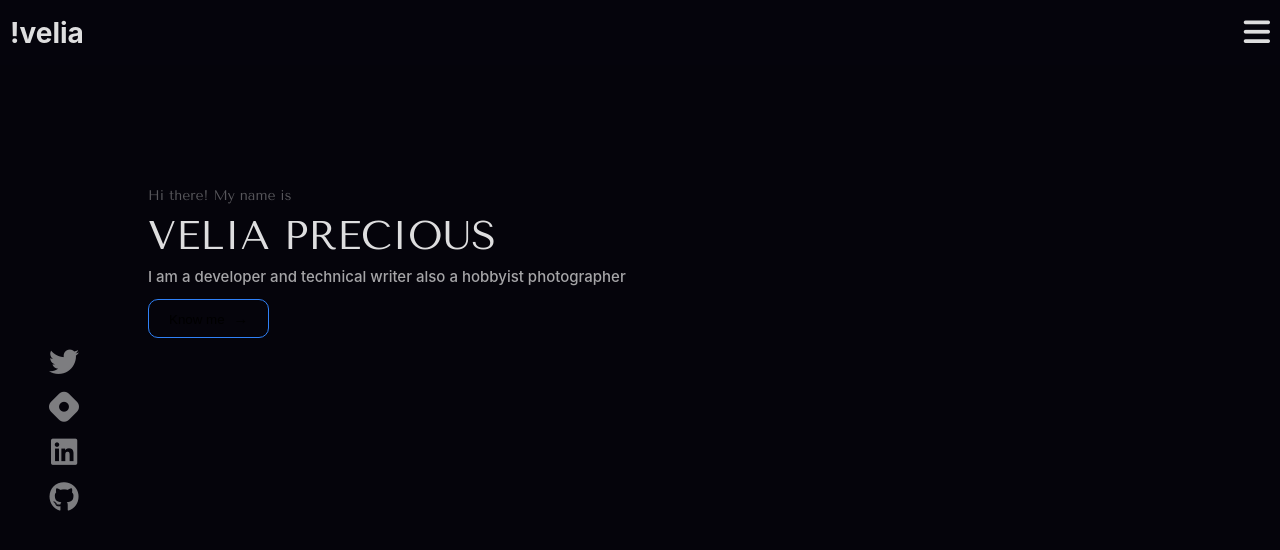
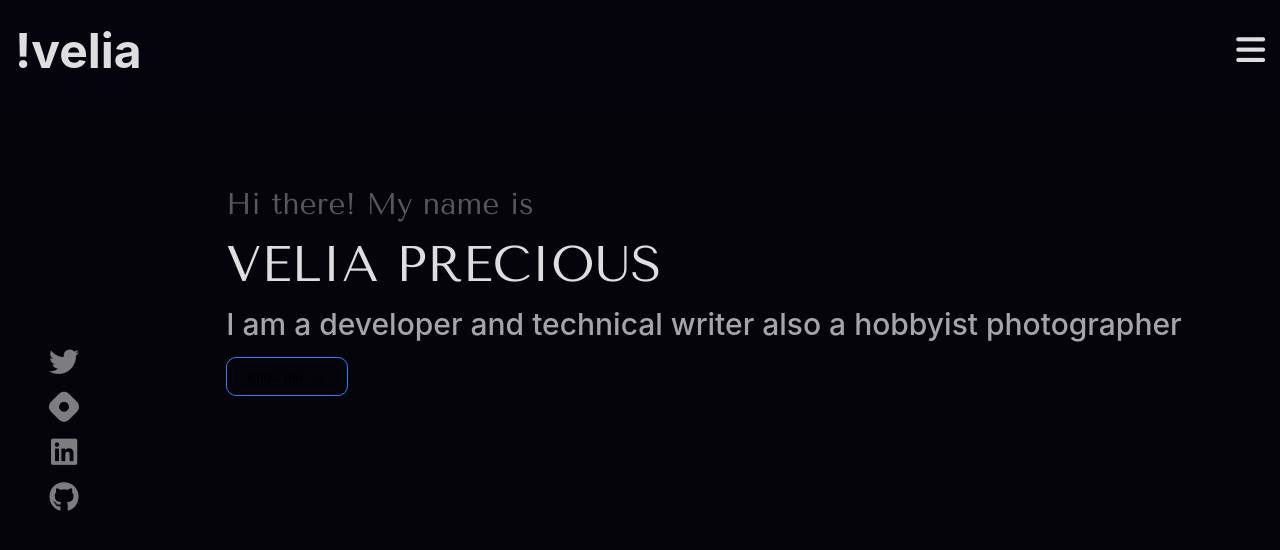
Before and after one commit to Vee-keme/portfolio, a React (Vite) app: page / in a window 1280 px wide. Shown: the top 550 px of the page. Built offline with nearby package versions, Linux system fonts and the light colour scheme.

Commit message:
optimize for small screen

```diff
--- a/src/App.css
+++ b/src/App.css
@@ -11,6 +11,7 @@
   width: 100%;
   height: 100vh;
   background-color: #05040b;
+  overflow: hidden;
 }
 
 /* -------------------------NAVBAR ----------------------------------------*/
@@ -25,9 +26,19 @@
 }
 .Navbar-title {
   font-size: 1.4rem;
+  padding: 0.5rem;
 }
 .Navbar-menu {
   font-size: 3rem;
+  padding: 0.5rem;
+}
+@media (min-width: 480px) {
+  .Navbar-menu {
+    font-size: 3.3rem;
+  }
+  .Navbar-title {
+    font-size: 2.4rem;
+  }
 }
 
 /* ------------------------------------SIDE CONTENT--------------------------*/
@@ -66,16 +77,19 @@
     width: 10%;
   }
   .SideContent ul {
+    width: 100%;
+    height: 100%;
     display: flex;
     place-items: center;
     flex-direction: column;
+    justify-content: space-around;
   }
 }
 
 /*------------------------------------------------MAIN -----------CONTENT */
 .MainContent {
   width: 100%;
-  margin: 10rem 0;
+  margin: 6rem 0;
   display: flex;
   padding: 2rem;
   place-items: center;
@@ -121,11 +135,27 @@
 @media (min-width: 480px) {
   .MainContent {
     width: 90%;
+    display: flex;
+    justify-content: center;
+    align-items: center;
+    /* margin: 20rem; */
+    /* margin-left: 20rem;
+    margin-right: 20rem; */
+  }
+  .MainContent h1 {
+    font-size: 5rem;
+  }
+  .MainContent h1 span {
+    font-size: 3rem;
+  }
+  .MainContent h2 {
+    font-size: 3rem;
   }
 }
 /* ------------------------------HOMPAGE-------------------- */
 @media (min-width: 480px) {
   .container {
+    height: fit-content;
     display: flex;
     flex-direction: row-reverse;
   }
```
